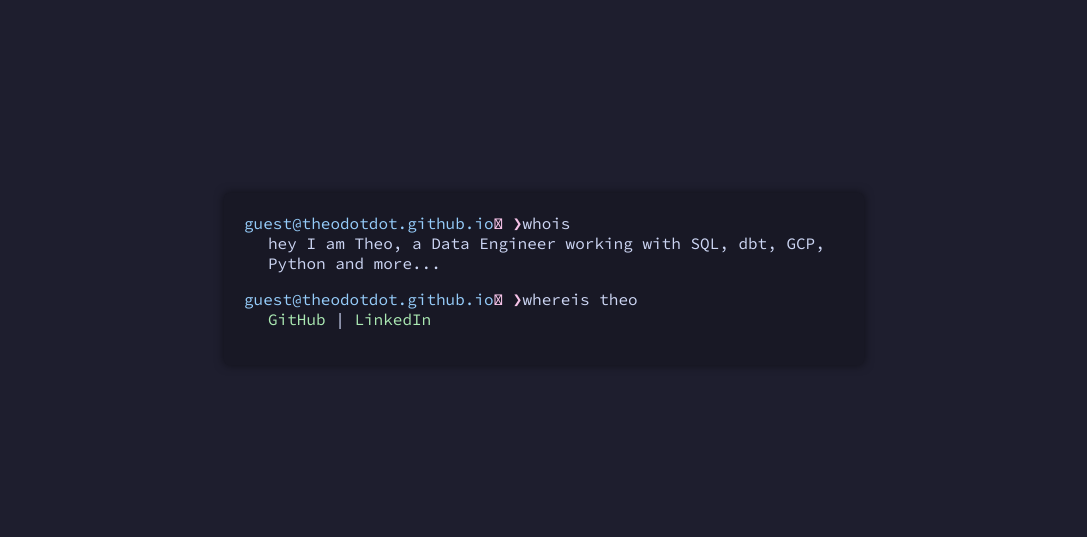
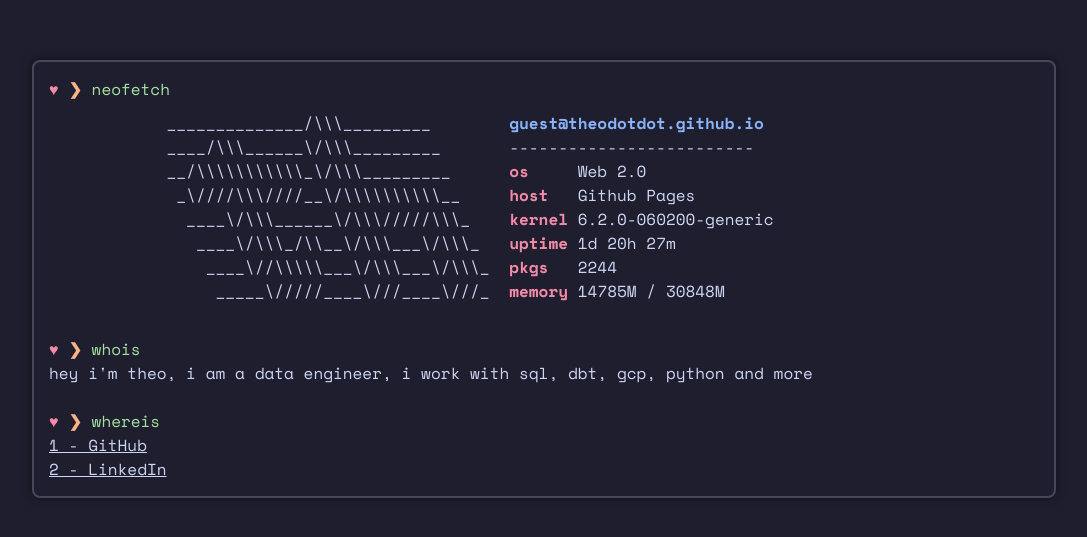
Before and after one commit to theodotdot/theodotdot.github.io, a plain HTML site: page index.html in a window 1280 px wide. Shown: the part 121-658 px from the top of the page, without its empty margins (96-1183 px from the left). Drawn offline with nearby package versions, Linux system fonts and the light colour scheme.

Commit message:
new nice

```diff
--- a/index.html
+++ b/index.html
@@ -3,24 +3,34 @@
 <head>
     <meta charset="UTF-8">
     <meta name="viewport" content="width=device-width, initial-scale=1.0">
-    <title>Guest Terminal</title>
-    <link href="https://fonts.googleapis.com/css2?family=Source+Code+Pro:wght@400;700&display=swap" rel="stylesheet">
+    <title>theodotdot</title>
+    <link href="https://fonts.googleapis.com/css2?family=Space+Mono:ital,wght@0,400;0,700;1,400;1,700&display=swap" rel="stylesheet">
     <link rel="stylesheet" href="styles.css">
 </head>
 <body>
     <div class="terminal">
-        <div class="prompt">
-            <span class="user">guest@theodotdot.github.io</span> <span class="symbol">  ❯</span> whois
-        </div>
-        <div class="output">
-            hey I am Theo, a Data Engineer working with SQL, dbt, GCP, Python and more...
-        </div>
-        <div class="prompt">
-            <span class="user">guest@theodotdot.github.io</span> <span class="symbol">  ❯</span> whereis theo
-        </div>
-        <div class="output">
-            <a href="https://github.com/theodotdot" target="_blank">GitHub</a> |
-            <a href="https://www.linkedin.com/in/theotimepoulain" target="_blank">LinkedIn</a>
+        <div class="body">
+            <p><span class="prompt1">♥ </span><span class="prompt2">❯</span><span class="command"> neofetch</span></p>
+            <pre class="ascii-art">
+            ______________/\\\_________        <span class="host_name">guest@theodotdot.github.io</span>
+            ____/\\\______\/\\\_________       -------------------------
+            __/\\\\\\\\\\\_\/\\\_________      <span class="pfetch_title">os</span>     Web 2.0
+             _\////\\\////__\/\\\\\\\\\\__     <span class="pfetch_title">host</span>   Github Pages
+              ____\/\\\______\/\\\/////\\\_    <span class="pfetch_title">kernel</span> 6.2.0-060200-generic
+               ____\/\\\_/\\__\/\\\___\/\\\_   <span class="pfetch_title">uptime</span> 1d 20h 27m
+                ____\//\\\\\___\/\\\___\/\\\_  <span class="pfetch_title">pkgs</span>   2244
+                 _____\/////____\///____\///_  <span class="pfetch_title">memory</span> 14785M / 30848M
+            </pre>
+
+            <p><span class="prompt1">♥ </span><span class="prompt2">❯</span><span class="command"> whois</span></p>
+            <p>hey i'm theo, i am a data engineer, i work with sql, dbt, gcp, python and more</p>
+            <br>
+            <p><span class="prompt1">♥ </span><span class="prompt2">❯</span><span class="command"> whereis</span></p>
+                <span class="block">
+                    <p><a href="https://github.com/theodotdot" target="_blank">1 - GitHub</a></p>
+                    <p><a href="https://www.linkedin.com/in/theotimepoulain" target="_blank">2 - LinkedIn</a></p>
+                </span>
+
         </div>
     </div>
 </body>
--- a/styles.css
+++ b/styles.css
@@ -1,46 +1,95 @@
+:root {
+    --bg: #1e1e2e;
+    --fg: #cdd6f4;
+    --orange: #fab387;
+    --red: #f38ba8;
+    --yellow: #f9e2af;
+    --green: #a6e3a1;
+    --border: #45475a;
+    --blue: #89b4fa;
+}
+
+* {
+    margin: 0;
+    padding: 0;
+    box-sizing: border-box;
+}
+
 body {
-    background-color: #1e1e2e; /* Catppuccin Mocha base color */
-    color: #cdd6f4; /* Catppuccin Mocha text color */
-    font-family: 'Source Code Pro', monospace;
+    background: var(--bg);
+    color: var(--fg);
+    font-family: 'Space Mono', monospace;
     display: flex;
     justify-content: center;
     align-items: center;
     height: 100vh;
-    margin: 0;
 }
 
 .terminal {
-    background-color: #181825; /* Slightly darker for terminal effect */
-    border-radius: 5px;
-    padding: 20px;
-    max-width: 600px;
-    width: 100%;
+    background: var(--bg);
+    border: 2px solid var(--border);
+    border-radius: 8px;
+    width: 80%;
+    max-width: 1200px;
     box-shadow: 0 0 10px rgba(0, 0, 0, 0.5);
 }
 
-.prompt {
-    display: flex;
-    align-items: center;
+.title {
+    flex-grow: 1;
+    text-align: center;
+    color: var(--fg);
+    font-size: 1em;
 }
 
-.user {
-    color: #96CDFB; /* Catppuccin Mocha blue */
+.body {
+    padding: 15px;
+    overflow: auto;
 }
 
-.symbol {
-    color: #F5C2E7; /* Catppuccin Mocha pink */
+.prompt1 {
+    color: var(--red);
+    font-family: 'Space Mono', monospace;
+    font-weight: bold;
 }
 
-.output {
-    margin-left: 1.5em;
-    margin-bottom: 1em;
+.prompt2 {
+    color: var(--orange);
+    font-family: 'Space Mono', monospace;
+    font-weight: bold;
+}
+
+.command {
+    color: var(--green);
+    font-family: 'Space Mono', monospace;
+}
+
+.ascii-art {
+    white-space: pre;
+    font-family: 'Space Mono', monospace;
+    margin: 10px 0;
+    color: var(--fg);
+}
+
+.pfetch_title {
+    color: var(--red);
+    font-family: 'Space Mono', monospace;
+    font-weight: bold;
+}
+
+.host_name {
+    color: var(--blue);
+    font-family: 'Space Mono', monospace;
+    font-weight: bold;
 }
 
 a {
-    color: #ABE9B3; /* Catppuccin Mocha green */
-    text-decoration: none;
+    color: var(--prompt);
+    text-decoration: underline;
 }
 
 a:hover {
     text-decoration: underline;
+    color: var(--yellow);
+    font-family: 'Space Mono', monospace;
+    font-weight: bold;
 }
```
